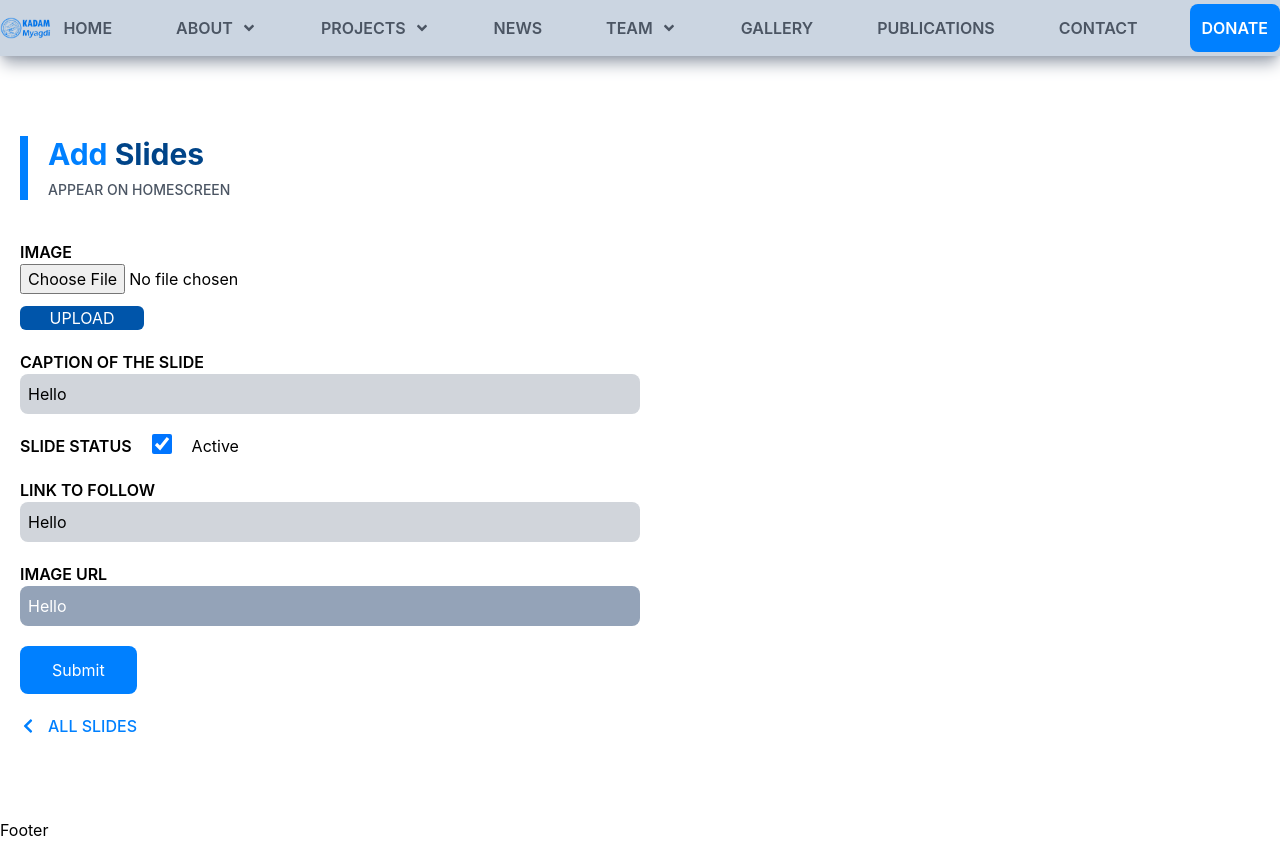
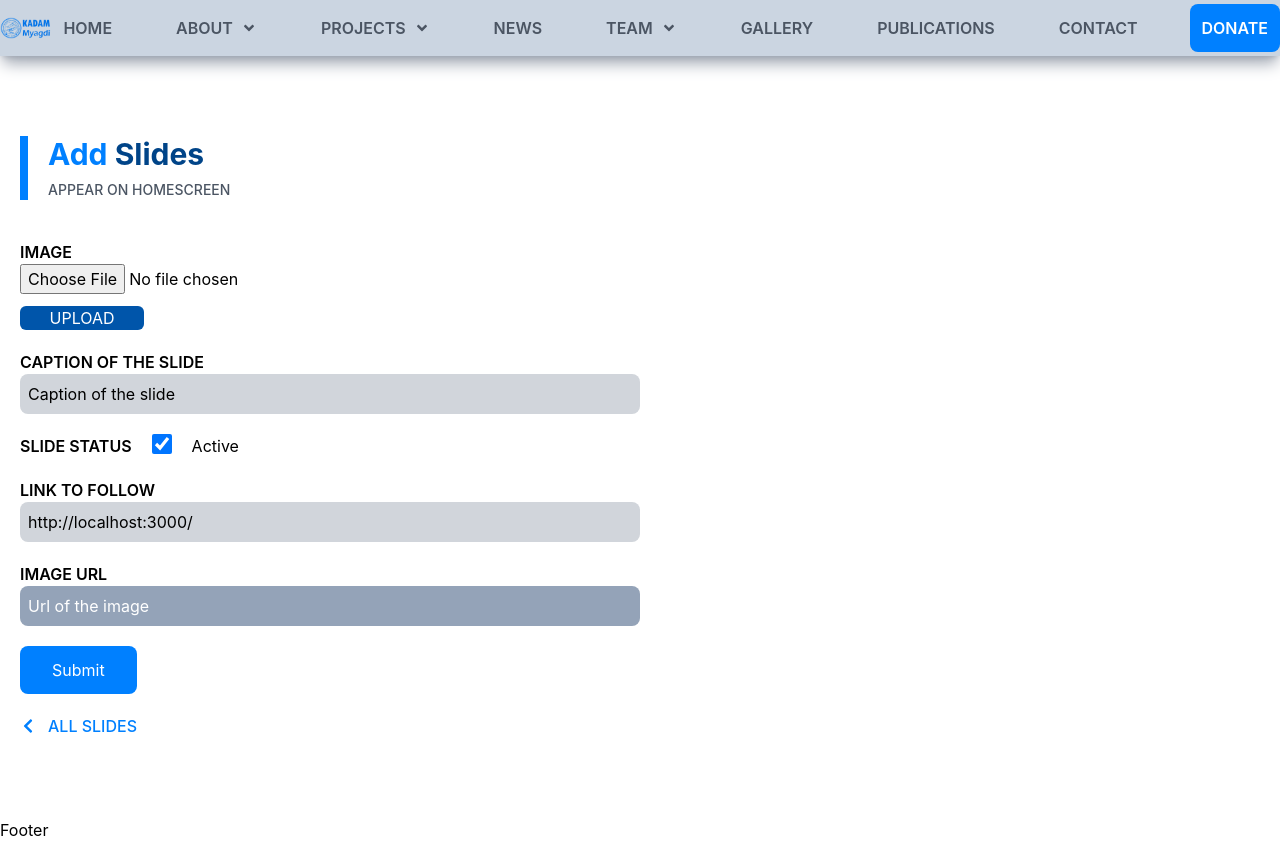
Before and after one commit to sandeshpaudel81/firebase-react, a React (Create React App) app: page /admin/carousels/add in a window 1280 px wide. Built offline with nearby package versions, Linux system fonts and the light colour scheme; no server answers.

Commit message:
carousel initialization

```diff
--- a/src/pages/admin/addEditCarousel.js
+++ b/src/pages/admin/addEditCarousel.js
@@ -8,10 +8,10 @@ import { uploadCarouselImage } from '../../slices/carouselSlice'
 
 const AddEditCarousel = () => {
     const [image, setImage] = useState("")
-    const [caption, setCaption] =  useState("Hello")
+    const [caption, setCaption] =  useState("Caption of the slide")
     const [isActive, setIsActive] =  useState(true)
-    const [linkTo, setLinkTo] =  useState("Hello")
-    const [imageUrl, setImageUrl] = useState("Hello")
+    const [linkTo, setLinkTo] =  useState("http://localhost:3000/")
+    const [imageUrl, setImageUrl] = useState("Url of the image")
     const [progress, setProgress] = useState(0)
 
     const dispatch = useDispatch()
```
